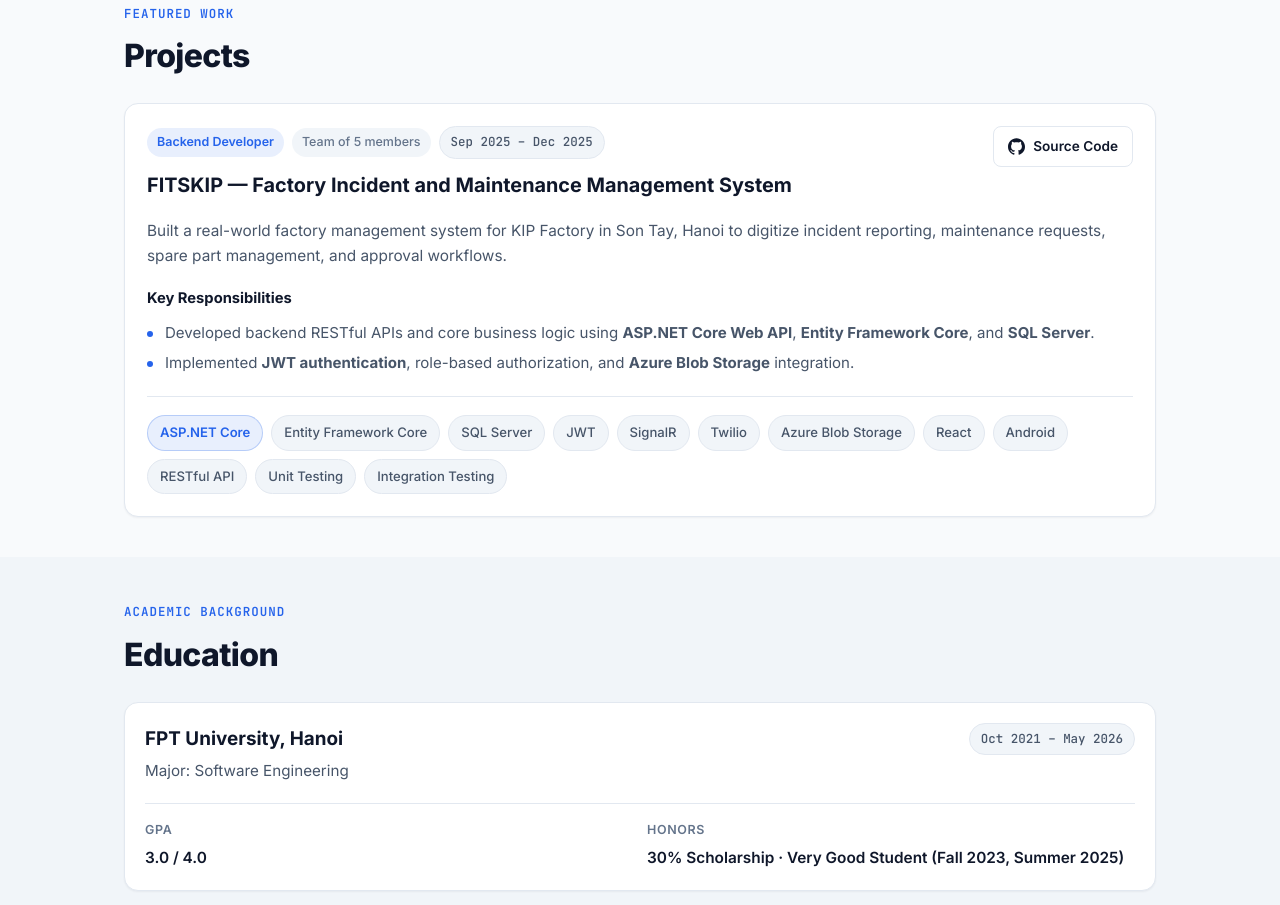
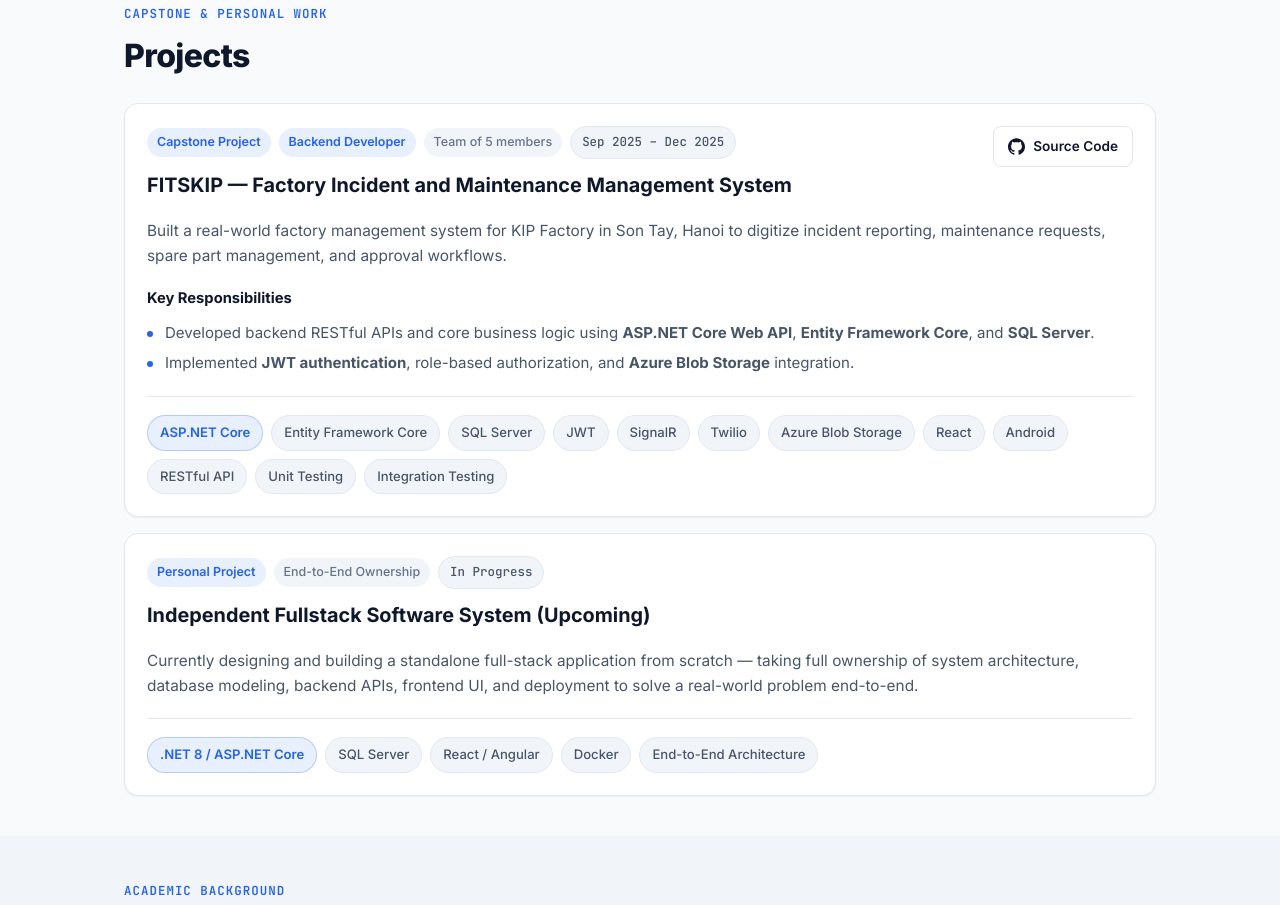
Before and after one commit to annthe176161/CV_NguyenThanhAn, a plain HTML site: page index.html in a window 1280 px wide. Shown: the part 2458-3363 px from the top of the page. Drawn offline with Linux system fonts and the light colour scheme.

Commit message:
Label FITSKIP as Capstone Project and add upcoming solo fullstack project

```diff
--- a/assets/js/main.js
+++ b/assets/js/main.js
@@ -122,12 +122,19 @@
       date_fsoft: "Jun 2024 – Dec 2024",
       date_fitskip: "Sep 2025 – Dec 2025",
       date_fpt: "Oct 2021 – May 2026",
-      proj_eyebrow: "Featured Work",
+      proj_eyebrow: "Capstone & Personal Work",
       proj_title: "Projects",
+      proj_type_capstone: "Capstone Project",
       proj_team: "Team of 5 members",
       proj_overview:
         "Built a real-world factory management system for KIP Factory in Son Tay, Hanoi to digitize incident reporting, maintenance requests, spare part management, and approval workflows.",
       proj_resp_title: "Key Responsibilities",
+      proj2_type: "Personal Project",
+      proj2_role: "End-to-End Ownership",
+      proj2_status: "In Progress",
+      proj2_title: "Independent Fullstack Software System (Upcoming)",
+      proj2_overview:
+        "Currently designing and building a standalone full-stack application from scratch — taking full ownership of system architecture, database modeling, backend APIs, frontend UI, and deployment to solve a real-world problem end-to-end.",
       edu_eyebrow: "Academic Background",
       edu_title: "Education",
       edu_major: "Major: Software Engineering",
@@ -175,12 +182,19 @@
       date_fsoft: "06/2024 – 12/2024",
       date_fitskip: "09/2025 – 12/2025",
       date_fpt: "10/2021 – 05/2026",
-      proj_eyebrow: "Dự án nổi bật",
+      proj_eyebrow: "Đồ án & Dự án cá nhân",
       proj_title: "Dự án",
+      proj_type_capstone: "Đồ án Tốt nghiệp",
       proj_team: "Nhóm 5 thành viên",
       proj_overview:
         "Xây dựng hệ thống quản lý sự cố và bảo trì thực tế cho Nhà máy KIP tại Sơn Tây, Hà Nội nhằm số hóa quy trình báo cáo sự cố, yêu cầu bảo trì, quản lý linh kiện và phê duyệt.",
       proj_resp_title: "Trách nhiệm chính",
+      proj2_type: "Dự án Cá nhân",
+      proj2_role: "Tự chủ từ A–Z",
+      proj2_status: "Đang phát triển",
+      proj2_title: "Hệ thống Phần mềm Fullstack Độc lập (Sắp ra mắt)",
+      proj2_overview:
+        "Đang trực tiếp thiết kế và xây dựng một ứng dụng fullstack độc lập từ con số 0 — tự chủ toàn bộ quy trình từ phân tích bài toán thực tế, kiến trúc hệ thống, thiết kế cơ sở dữ liệu, backend API đến giao diện người dùng và triển khai vận hành.",
       edu_eyebrow: "Nền tảng học vấn",
       edu_title: "Học vấn",
       edu_major: "Chuyên ngành: Kỹ thuật Phần mềm (Software Engineering)",
--- a/index.html
+++ b/index.html
@@ -287,7 +287,7 @@
     <section class="section" id="projects">
       <div class="container">
         <div class="section-header reveal">
-          <span class="section-eyebrow" data-i18n="proj_eyebrow">Featured Work</span>
+          <span class="section-eyebrow" data-i18n="proj_eyebrow">Capstone &amp; Personal Work</span>
           <h2 class="section-title" data-i18n="proj_title">Projects</h2>
         </div>
 
@@ -295,6 +295,7 @@
           <div class="project-header">
             <div>
               <div class="project-meta-row">
+                <span class="role-pill" data-i18n="proj_type_capstone">Capstone Project</span>
                 <span class="role-pill">Backend Developer</span>
                 <span class="team-pill" data-i18n="proj_team">Team of 5 members</span>
                 <span class="date-badge" data-i18n="date_fitskip">Sep 2025 – Dec 2025</span>
@@ -332,6 +333,31 @@
             <span class="tag">RESTful API</span>
             <span class="tag">Unit Testing</span>
             <span class="tag">Integration Testing</span>
+          </div>
+        </article>
+
+        <article class="card project-card reveal" style="margin-top: 16px;">
+          <div class="project-header">
+            <div>
+              <div class="project-meta-row">
+                <span class="role-pill" data-i18n="proj2_type">Personal Project</span>
+                <span class="team-pill" data-i18n="proj2_role">End-to-End Ownership</span>
+                <span class="date-badge" data-i18n="proj2_status">In Progress</span>
+              </div>
+              <h3 class="project-title" data-i18n="proj2_title">Independent Fullstack Software System (Upcoming)</h3>
+            </div>
+          </div>
+
+          <p class="project-overview" style="margin-bottom: 0;" data-i18n="proj2_overview">
+            Currently designing and building a standalone full-stack application from scratch — taking full ownership of system architecture, database modeling, backend APIs, frontend UI, and deployment to solve a real-world problem end-to-end.
+          </p>
+
+          <div class="tag-list project-tags">
+            <span class="tag tag-highlight">.NET 8 / ASP.NET Core</span>
+            <span class="tag">SQL Server</span>
+            <span class="tag">React / Angular</span>
+            <span class="tag">Docker</span>
+            <span class="tag">End-to-End Architecture</span>
           </div>
         </article>
       </div>
@@ -414,6 +440,6 @@
   <!-- Toast notification -->
   <div class="toast" id="toast" role="status" aria-live="polite"></div>
 
-  <script src="assets/js/main.js?v=10"></script>
+  <script src="assets/js/main.js?v=11"></script>
 </body>
 </html>
```
Also changed, not shown: 1 other file.
